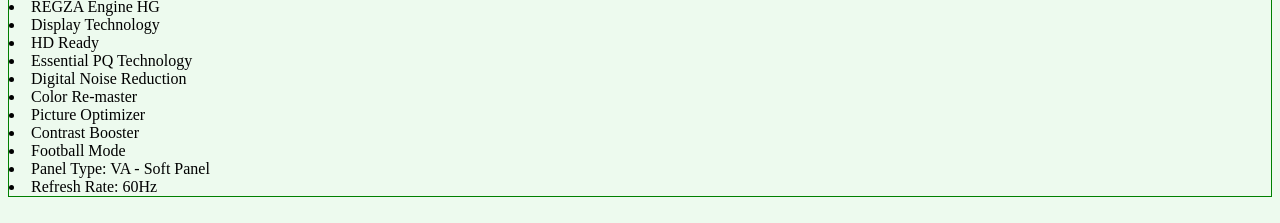
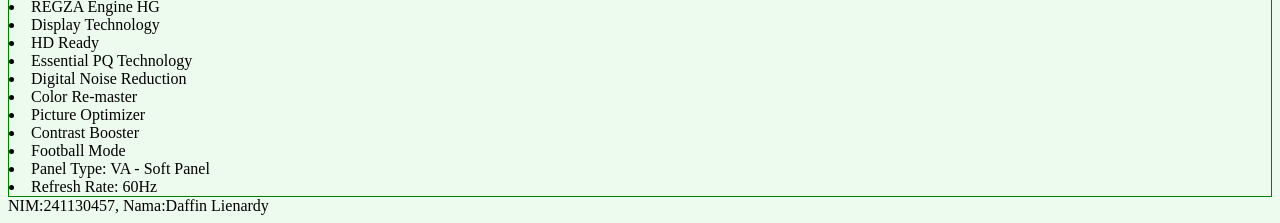
Before and after one commit to dapin00/UTS-241130457-Daffin-Lienardy, a plain HTML site: page index.html in a window 1280 px wide. Shown: the part 1229-1452 px from the top of the page. Drawn offline with Linux system fonts and the light colour scheme.

Commit message:
first commit

```diff
--- a/index.html
+++ b/index.html
@@ -100,5 +100,6 @@
 
 
         </section>
+        <p3>NIM:241130457, Nama:Daffin Lienardy</p3>
     </body2>
     </html>
```
